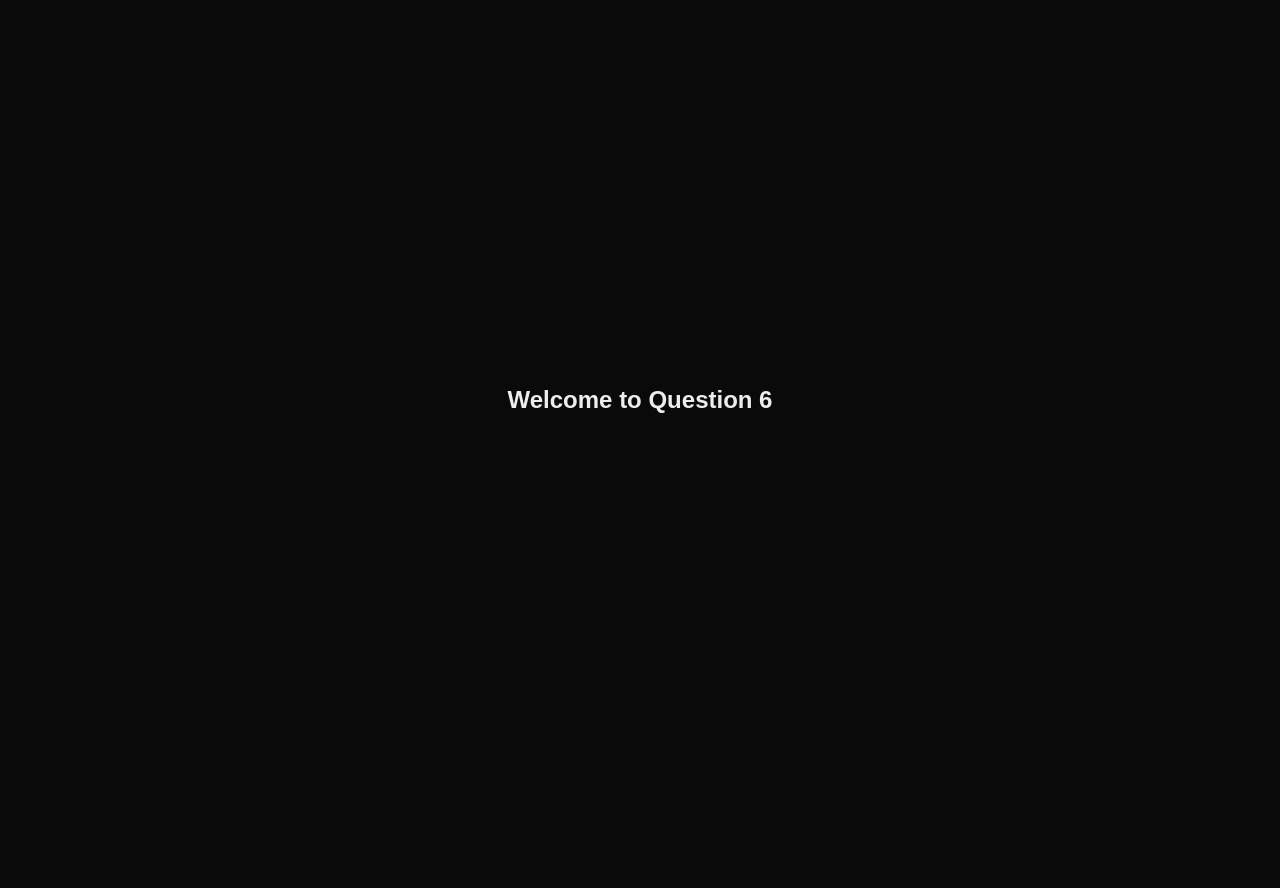
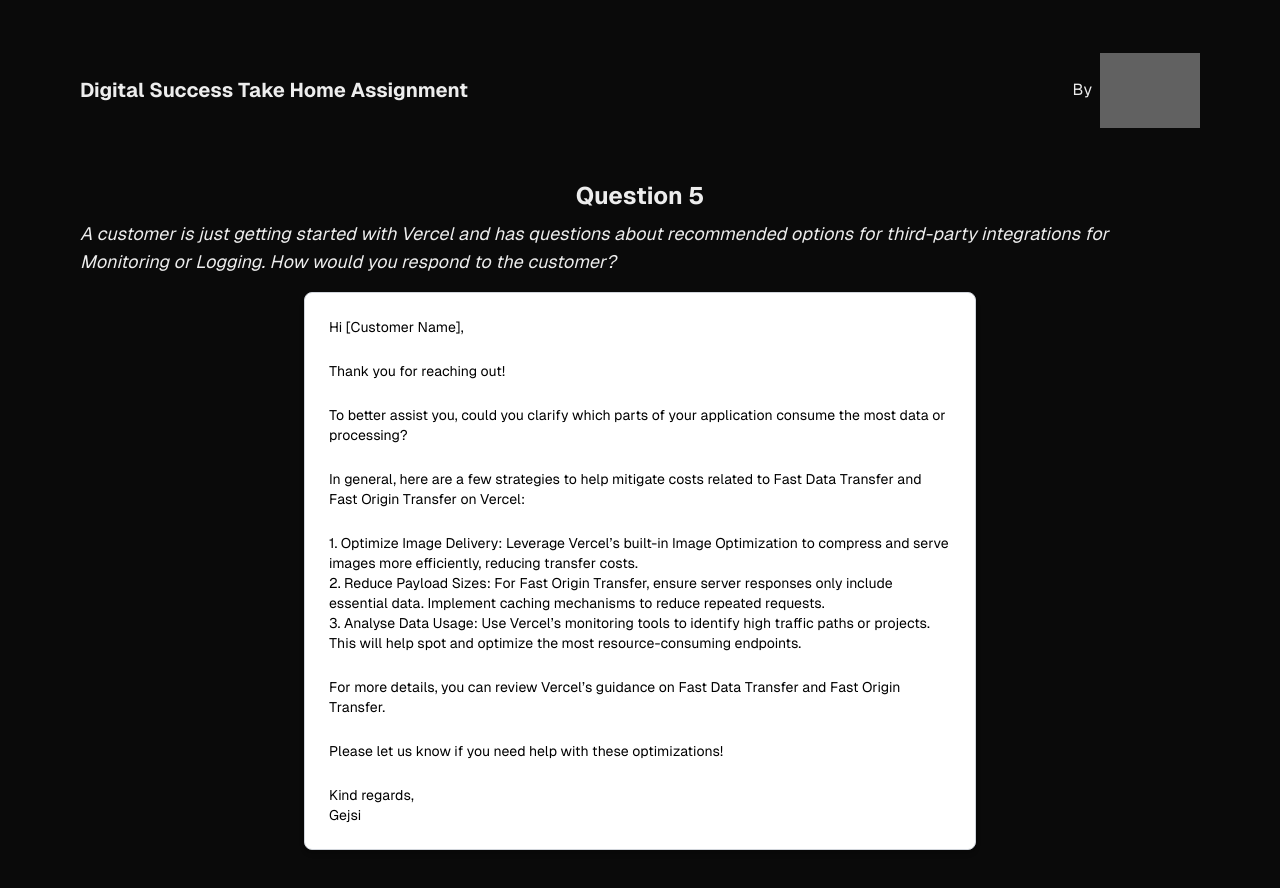
Before and after one commit to SirGejsi/nextjs-boilerplate, a Next.js app: page /questions/question6 in a window 1280 px wide. Shown: the top 888 px of the page. Before the commit the page ends 800 px from the top, so only its background shows below. Built offline with nearby package versions, Linux system fonts and the light colour scheme; grey boxes are pictures that could not be loaded.

Commit message:
Update page.tsx

```diff
--- a/app/questions/question6/page.tsx
+++ b/app/questions/question6/page.tsx
@@ -1,7 +1,73 @@
-export default function Question6() {
+import Image from "next/image";
+
+export default function About() {
   return (
-    <div className="min-h-screen flex items-center justify-center">
-      <h1 className="text-2xl font-bold">Welcome to Question 6</h1>
+    <div className="grid grid-rows-[20px_1fr_20px] items-center justify-items-center min-h-screen p-8 pb-20 gap-8 sm:p-20 font-[family-name:var(--font-geist-sans)]">
+      <header className="flex justify-between items-center w-full">
+        <div className="text-xl font-bold">Digital Success Take Home Assignment</div>
+        <div className="flex items-center">
+          {/* "By" text */}
+          <span className="mr-2">By</span>
+          {/* Vercel logo */}
+          <Image
+            className="invert"
+            src="https://upload.wikimedia.org/wikipedia/commons/5/5e/Vercel_logo_black.svg"
+            alt="Vercel Logo"
+            width={100}
+            height={24}
+          />
+        </div>
+      </header>
+
+      <main className="flex flex-col items-center">
+        <h2 className="text-2xl font-bold mt-12">Question 5</h2>
+        <p className="text-lg mt-2 italic">
+          A customer is just getting started with Vercel and has questions about recommended options for third-party integrations for Monitoring or Logging. How would you respond to the customer?
+        </p>
+
+        {/* Email Component */}
+        <div className="bg-white border border-gray-300 rounded-lg shadow-md p-6 max-w-2xl mt-4">
+          <p className="text-sm text-black">
+            Hi [Customer Name],
+          </p>
+          <br />
+          <p className="text-sm text-black">
+            Thank you for reaching out!
+          </p>
+          <br />
+          <p className="text-sm text-black">
+            To better assist you, could you clarify which parts of your application consume the most data or processing?
+          </p>
+          <br />
+          <p className="text-sm text-black">
+            In general, here are a few strategies to help mitigate costs related to Fast Data Transfer and Fast Origin Transfer on Vercel:
+          </p>
+          <br />
+          <p className="text-sm text-black">
+            1. Optimize Image Delivery: Leverage Vercel’s built-in Image Optimization to compress and serve images more efficiently, reducing transfer costs.
+          </p>
+          <p className="text-sm text-black">
+            2. Reduce Payload Sizes: For Fast Origin Transfer, ensure server responses only include essential data. Implement caching mechanisms to reduce repeated requests.
+          </p>
+          <p className="text-sm text-black">
+            3. Analyse Data Usage: Use Vercel’s monitoring tools to identify high traffic paths or projects. This will help spot and optimize the most resource-consuming endpoints.
+          </p>
+          <br />
+          <p className="text-sm text-black">
+            For more details, you can review Vercel’s guidance on Fast Data Transfer and Fast Origin Transfer.
+          </p>
+          <br />
+          <p className="text-sm text-black">
+            Please let us know if you need help with these optimizations!
+          </p>
+          <br />
+          <p className="text-sm text-black">
+            Kind regards,
+            <br />
+            Gejsi
+          </p>
+        </div>
+      </main>
     </div>
   );
 }
```
